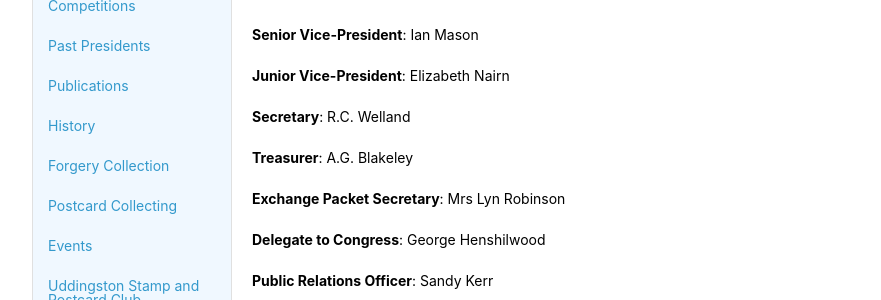
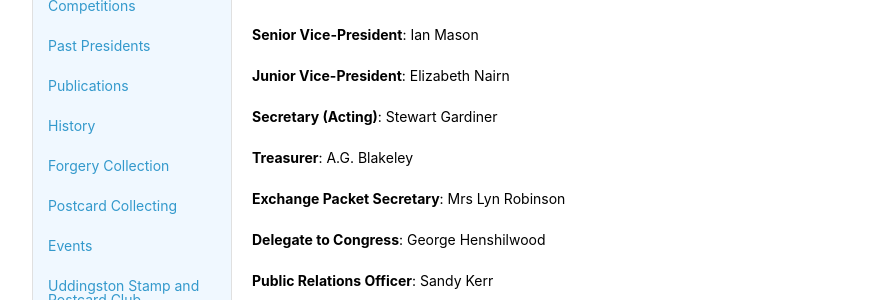
Before and after one commit to astalker/caledonian-stamps, a Jekyll site: the page built from committee.md, in a window 1280 px wide. Shown: the part 347-647 px from the top of the page, without its empty margins (118-999 px from the left). Built offline with Jekyll 4.4.1, drawn with Linux system fonts in a browser that asks for light colours; our own code applies the rules of GitHub Pages for plain Markdown files.

Commit message:
Change of Secretary

```diff
--- a/committee.md
+++ b/committee.md
@@ -12,7 +12,7 @@
 
 **Junior Vice-President**: Elizabeth Nairn
 
-**Secretary**: R.C. Welland
+**Secretary (Acting)**: Stewart Gardiner
 
 **Treasurer**: A.G. Blakeley
 
```
